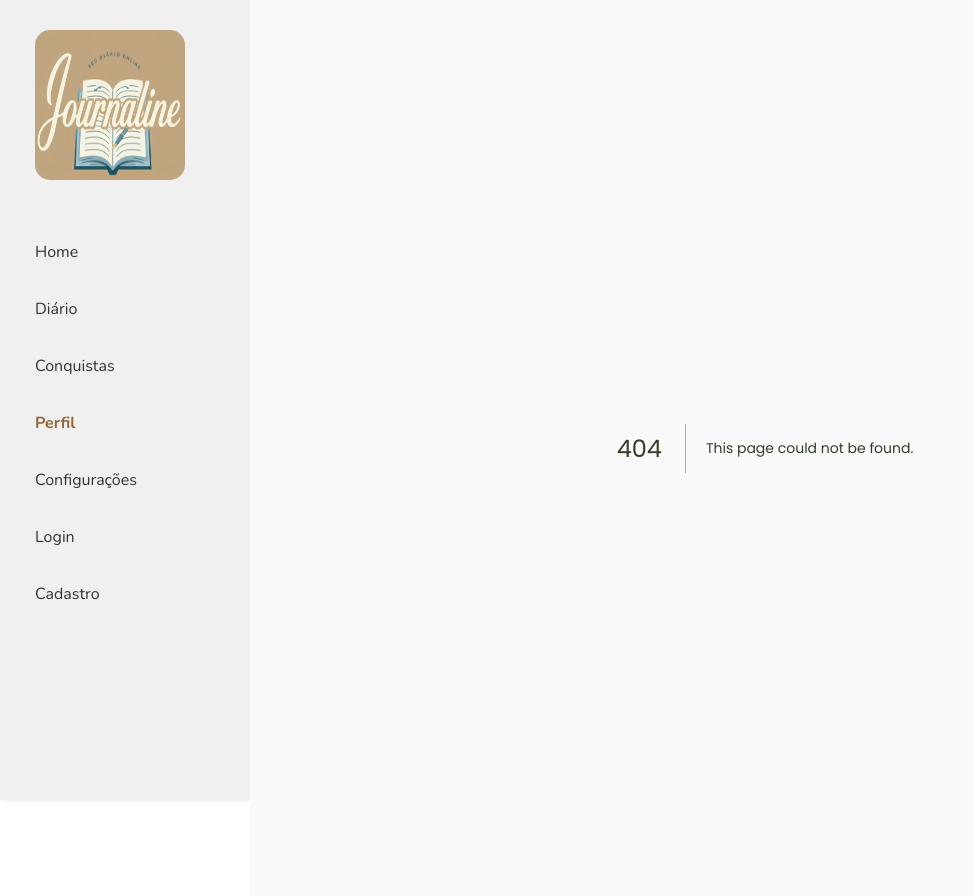
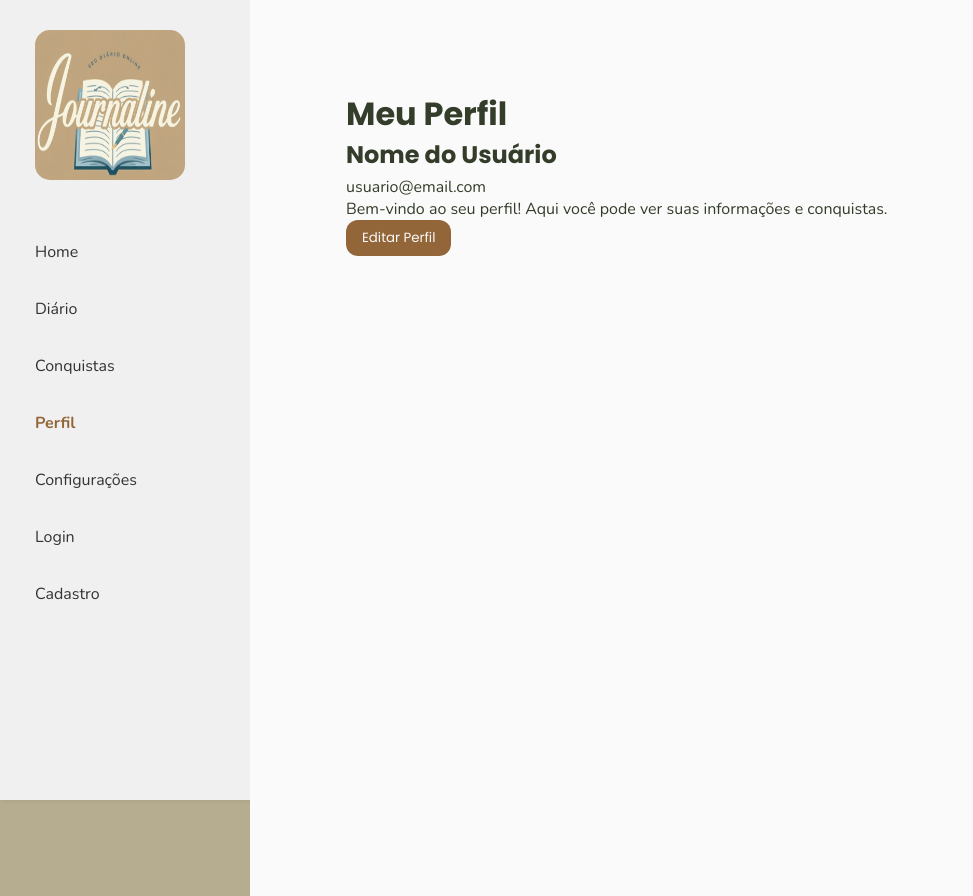
Before and after one commit to mayconr4/journaline, a Next.js app: page /perfil in a window 1280 px wide. Before the commit this address had no page. Shown: the whole page, without its empty margins (0-973 px from the left). Built offline with nearby package versions, Linux system fonts and the light colour scheme.

Commit message:
Adiciona  pagina perfil

```diff
--- a/src/app/conquistas/page.tsx
+++ b/src/app/conquistas/page.tsx
@@ -1,5 +1,4 @@
 'use client';
-import Sidebar from '../components/Sidebar';
 import { motion } from 'framer-motion';
 import '../styles/globals.css';
 
--- a/src/app/diario/page.tsx
+++ b/src/app/diario/page.tsx
@@ -1,6 +1,5 @@
 'use client';
 import { useState, ChangeEvent } from 'react';
-import Sidebar from '../components/Sidebar';
 import { motion } from 'framer-motion';
 import '../styles/globals.css';
 
@@ -18,7 +17,6 @@ export default function Diario() {
 
   return (
     <div className="container">
-
       <main className="main-content" style={{ backgroundColor: corFundo }}>
         <h1>Seu Diário</h1>
         <form onSubmit={e => e.preventDefault()} className="form">
--- a/src/app/login/page.tsx
+++ b/src/app/login/page.tsx
@@ -1,6 +1,6 @@
 "use client";
 import { useState, ChangeEvent, FormEvent } from "react";
-import Sidebar from "../components/Sidebar";
+// import Sidebar from "../components/Sidebar";
 import { motion } from "framer-motion";
 import "../styles/globals.css";
 
@@ -21,6 +21,7 @@ export default function Login() {
 
   return (
     <div className="container">
+
       <main className="main-content">
         <h1>Entrar no Journaline</h1>
         <form onSubmit={handleSubmit} className="form">
--- /dev/null
+++ b/src/app/perfil/page.tsx
@@ -0,0 +1,136 @@
+'use client';
+import { useState } from 'react';
+import { motion } from 'framer-motion';
+import '../styles/globals.css';
+import { ChangeEvent } from 'react';
+
+interface UserProfile {
+  name: string;
+  email: string;
+  bio: string;
+}
+
+export default function Perfil() {
+  const [user, setUser] = useState<UserProfile>({
+    name: 'Nome do Usuário',
+    email: 'usuario@email.com',
+    bio: 'Bem-vindo ao seu perfil! Aqui você pode ver suas informações e conquistas.',
+  });
+  const [isEditing, setIsEditing] = useState(false);
+  const [editedName, setEditedName] = useState(user.name);
+  const [editedEmail, setEditedEmail] = useState(user.email);
+  const [editedBio, setEditedBio] = useState(user.bio);
+
+  function handleEdit() {
+    setIsEditing(true);
+  }
+
+  function handleSave() {
+    setUser({ name: editedName, email: editedEmail, bio: editedBio });
+    setIsEditing(false);
+  }
+
+  function handleCancel() {
+    setEditedName(user.name);
+    setEditedEmail(user.email);
+    setEditedBio(user.bio);
+    setIsEditing(false);
+  }
+
+  function handleChange(e: ChangeEvent<HTMLInputElement | HTMLTextAreaElement>) {
+    const { name, value } = e.target;
+    if (name === 'name') setEditedName(value);
+    else if (name === 'email') setEditedEmail(value);
+    else if (name === 'bio') setEditedBio(value);
+  }
+
+  return (
+    <div className="container">
+
+      <main className="main-content">
+        <h1 className="mb-6">Meu Perfil</h1>
+
+        <motion.div
+          initial={{ opacity: 0, y: 10 }}
+          animate={{ opacity: 1, y: 0 }}
+          transition={{ delay: 0.2 }}
+          className="bg-white p-8 rounded-lg shadow-md"
+        >
+          {isEditing ? (
+            <div className="mb-4">
+              <input
+                type="text"
+                name="name"
+                value={editedName}
+                onChange={handleChange}
+                className="profile-input w-full"
+              />
+            </div>
+          ) : (
+            <div className="mb-6">
+              <h2 className="text-2xl font-semibold text-[#414833]">{user.name}</h2>
+            </div>
+          )}
+
+          {isEditing ? (
+            <div className="mb-4">
+              <input
+                type="email"
+                name="email"
+                value={editedEmail}
+                onChange={handleChange}
+                className="profile-input w-full"
+              />
+            </div>
+          ) : (
+            <div className="mb-6">
+              <p className="text-[#656D4A]">{user.email}</p>
+            </div>
+          )}
+
+          {isEditing ? (
+            <textarea
+              name="bio"
+              value={editedBio}
+              onChange={handleChange}
+              className="profile-input w-full mb-8"
+              rows={4}
+            />
+          ) : (
+            <p className="text-[#333D29] mb-10">{user.bio}</p>
+          )}
+
+          {isEditing ? (
+            <div className="flex space-x-4 mt-8">
+              <motion.button
+                whileHover={{ scale: 1.05 }}
+                whileTap={{ scale: 0.95 }}
+                className="btn-primary"
+                onClick={handleSave}
+              >
+                Salvar
+              </motion.button>
+              <motion.button
+                whileHover={{ scale: 1.05 }}
+                whileTap={{ scale: 0.95 }}
+                className="btn-secondary"
+                onClick={handleCancel}
+              >
+                Cancelar
+              </motion.button>
+            </div>
+          ) : (
+            <motion.button
+              whileHover={{ scale: 1.05 }}
+              whileTap={{ scale: 0.95 }}
+              className="btn-primary mt-8"
+              onClick={handleEdit}
+            >
+              Editar Perfil
+            </motion.button>
+          )}
+        </motion.div>
+      </main>
+    </div>
+  );
+}
--- a/src/app/styles/globals.css
+++ b/src/app/styles/globals.css
@@ -100,6 +100,23 @@ h6 {
   background: #582f0e; /* cor mais escura para hover */
 }
 
+.btn-secondary {
+  background: #fafafa;
+  color: #656d4a;
+  padding: 0.5rem 1rem;
+  border-radius: 12px;
+  border: 1px solid #a4ac86; /* Borda sutil */
+  cursor: pointer;
+  max-width: 200px;
+  margin: 0 auto;
+  transition: 0.3s;
+  font-family: "Poppins", "Nunito", sans-serif;
+}
+
+.btn-secondary:hover {
+  background: #f0f0f0; /* Um leve hover */
+}
+
 /* FORMULÁRIOS */
 form.form {
   display: flex;
@@ -132,6 +149,22 @@ form input:focus,
 form textarea:focus {
   outline: none;
   box-shadow: 0 0 0 2px #936639;
+}
+
+/* ESTILOS ESPECÍFICOS PARA PERFIL */
+.profile-input {
+  padding: 1rem; /* Maior padding */
+  font-size: 1.125rem; /* Fonte maior */
+  border-radius: 8px;
+  border: 1px solid #a4ac86;
+  background: #fafafa;
+  color: #333d29;
+  font-family: "Nunito", sans-serif;
+}
+
+.profile-input:focus {
+  outline: none;
+  box-shadow: 0 0 0 3px #936639, 0 2px 5px rgba(0, 0, 0, 0.1); /* Sombra mais visível */
 }
 
 /* CONQUISTAS / CARDS */
```
